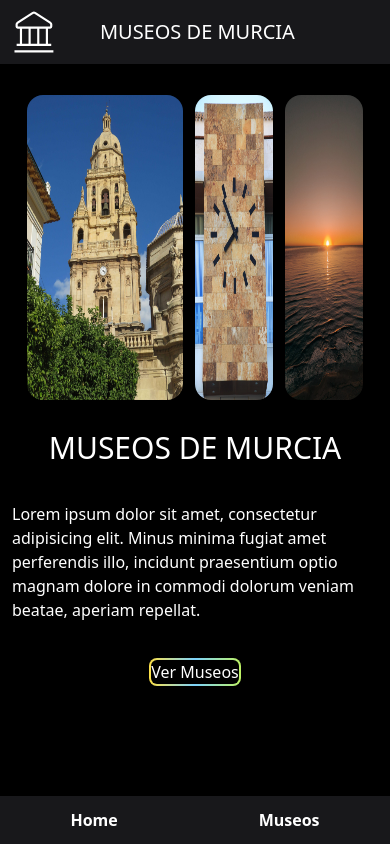
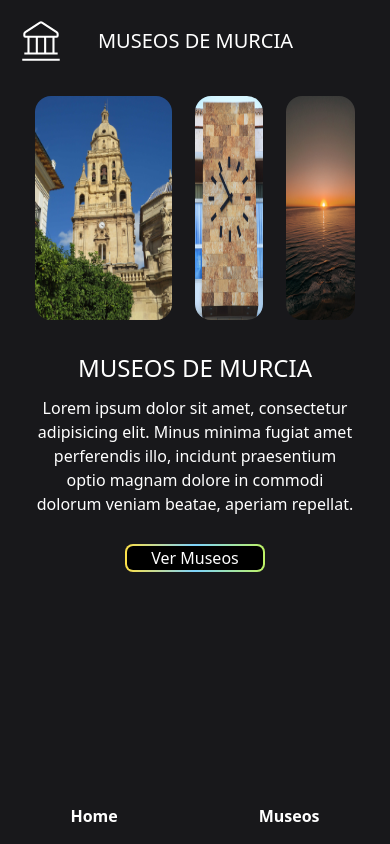
Before and after one commit to Rauljp16/Museos-Murcia, a React (Vite) app: page / in a window 390 px wide. Built offline with nearby package versions, Linux system fonts and the light colour scheme; data requests are answered from the project's data file.

Commit message:
responsive inicio 1.2

```diff
--- a/src/App.jsx
+++ b/src/App.jsx
@@ -3,7 +3,7 @@ import Museos from "./Components/Museos";
 import Home from "./Components/Home";
 import axios from "axios";
 import { useEffect } from "react";
-import { BrowserRouter as Router, Route, Routes } from "react-router-dom";
+import { Route, Routes } from "react-router-dom";
 import Header from "./Components/Header";
 import Museo from "./Components/Museo";
 import Footer from "./Components/footer";
--- a/src/Components/Footer.jsx
+++ b/src/Components/Footer.jsx
@@ -2,8 +2,8 @@ import { Link } from "react-router-dom";
 function Footer() {
   return (
     <ul
-      className=" md:hidden fixed bg-zinc-900 text-white bottom-0
-     flex items-center justify-around h-12 w-full"
+      className="fixed w-full bottom-0 md:hidden  bg-zinc-900 text-white
+     flex items-center justify-around h-14 "
     >
       <li className=" font-bold">
         <Link to="/">Home</Link>
--- a/src/Components/Header.jsx
+++ b/src/Components/Header.jsx
@@ -2,11 +2,11 @@ import { Link } from "react-router-dom";
 function Header() {
   return (
     <div
-      className=" fixed w-full h-16 flex  items-center
+      className=" h-18 flex  items-center
        bg-zinc-900 text-white"
     >
       <svg
-        className="w-16 h-auto  ml-2 mr-2"
+        className="w-16 h-auto  m-4"
         aria-hidden="true"
         xmlns="http://www.w3.org/2000/svg"
         fill="none"
@@ -22,7 +22,7 @@ function Header() {
         />
       </svg>
 
-      <p className=" text-xl w-full pl-8">MUSEOS DE MURCIA</p>
+      <p className=" text-xl w-full pl-4">MUSEOS DE MURCIA</p>
       <ul className="hidden md:flex  flex-row gap-20 ">
         <li className="  text-xl font-bold">
           <Link to="/">Home</Link>
--- a/src/Components/Home.jsx
+++ b/src/Components/Home.jsx
@@ -6,22 +6,22 @@ import { Link } from "react-router-dom";
 function Home() {
   return (
     <div
-      className=" w-full h-screen pt-16 pb-12 flex flex-col
-     items-center bg-black"
+      className="absolute bottom-0 top-16 flex flex-col
+     items-center bg-zinc-900"
     >
-      <div className=" h-1/2 flex flex-row gap-3 justify-center items-center">
-        <img className=" w-2/5 h-5/6 rounded-2xl " src={catedral} />
-        <img className=" w-1/5 h-5/6 rounded-2xl " src={clock} />
-        <img className=" w-1/5 h-5/6 rounded-2xl " src={puesta} />
+      <div className=" w-full h-72 flex flex-row justify-around items-center pr-6 pl-6">
+        <img className=" w-2/5 h-56 rounded-2xl " src={catedral} />
+        <img className=" w-1/5 h-56 rounded-2xl " src={clock} />
+        <img className=" w-1/5 h-56 rounded-2xl " src={puesta} />
       </div>
 
       <div
-        className=" w-full h-1/2 flex flex-col
-       items-center gap-6
+        className=" w-full h-72 flex flex-col  pl-6 pr-6 mb-2
+       items-center
        text-white "
       >
-        <p className=" text-3xl ">MUSEOS DE MURCIA</p>
-        <p className="flex items-center m-3">
+        <p className=" text-2xl ">MUSEOS DE MURCIA</p>
+        <p className="flex text-center m-3">
           Lorem ipsum dolor sit amet, consectetur adipisicing elit. Minus minima
           fugiat amet perferendis illo, incidunt praesentium optio magnam dolore
           in commodi dolorum veniam beatae, aperiam repellat.
@@ -29,13 +29,13 @@ function Home() {
         <Link to="/museos">
           <button
             className=" inline-flex items-center justify-center
-           p-0.5
+           p-0.5 m-4
             hover:text-zinc-300 rounded-lg group bg-gradient-to-r from-yellow-300
              via-sky-300 to-lime-300"
           >
             <span
               className="relative  transition-all ease-in duration-75 bg-black
-              rounded-md group-hover:bg-opacity-0 "
+              rounded-md group-hover:bg-opacity-0 px-6"
             >
               Ver Museos
             </span>
--- a/src/Components/Museos.jsx
+++ b/src/Components/Museos.jsx
@@ -3,8 +3,8 @@ import { Link } from "react-router-dom";
 function Museos(museos) {
   return (
     <div
-      className=" pt-36 flex flex-row flex-wrap text-white
-     gap-16 justify-center px-20 bg-black"
+      className="  flex flex-row flex-wrap text-white
+     gap-16 justify-center  bg-black"
     >
       {museos.museos.map((museo) => (
         <Link
```
